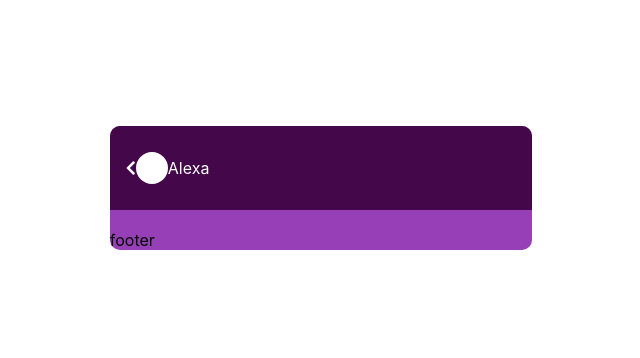
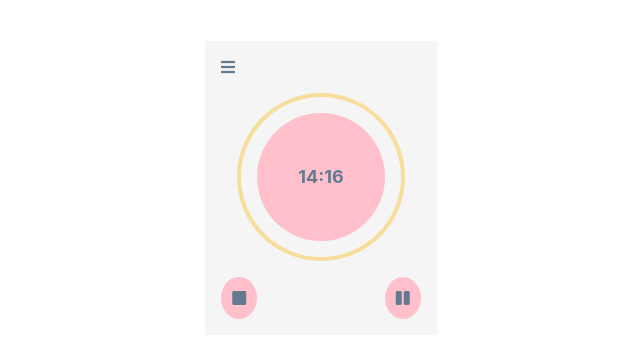
Before and after one commit to BernardoAguayoOrtega/DailyUi, a React (Create React App) app: page / in a window 1280 px wide. Shown: the part 172-530 px from the top of the page, without its empty margins (319-959 px from the left). Built offline with nearby package versions, Linux system fonts and the light colour scheme.

Commit message:
[finish] finish 014 challenge

```diff
--- /dev/null
+++ b/src/challenges/014/014.css
@@ -0,0 +1,57 @@
+.container{
+  background: whitesmoke;
+  padding: 1rem;
+}
+
+.header-container > i {
+  color:#647A90;
+}
+
+.timer-container{
+  align-items: center;
+  display: flex;
+  justify-content: center;
+  padding: 1rem;
+}
+
+.external-wheel {
+  align-self: center;
+  border-radius: 100%;
+  border: #F8DD9B 4px solid;
+  display: flex;
+  justify-content: center;
+  height: 10rem;
+  width: 10rem;
+}
+
+.internal-wheel {
+  align-self: center;
+  background-color: pink;
+  border-radius: 100%;
+  display: flex;
+  justify-content: center;
+  height: 8rem;
+  width: 8rem;
+}
+
+.numbers{
+  align-self: center;
+  color:#647A90;
+  display: flex;
+  font-size: large;
+  font-weight: bold;
+  justify-content: center;
+}
+
+.footer-container{
+  align-items: center;
+  display: flex;
+  justify-content: space-between;
+}
+
+.button {
+  background-color:pink;
+  border-radius: 100%;
+  color: #647A90;
+  padding: .7rem;
+}
--- /dev/null
+++ b/src/challenges/014/014.md
@@ -0,0 +1,7 @@
+#
+Countdown Timer
+
+## description:
+Design a Countdown Timer. Is it for an app? An interface for an oven? A sport related countdown? A launch countdown for NASA?
+### inspiration:
+https://dribbble.com/shots/12024270-Countdown-Timer-DailyUI014/attachments/3653721?mode=media
--- /dev/null
+++ b/src/challenges/014/index.tsx
@@ -0,0 +1,52 @@
+import React, { ReactElement } from 'react';
+
+import './014.css';
+
+const Header: React.FC = (): ReactElement => {
+	return (
+		<div className='header-container'>
+			<i className='fas fa-bars'></i>
+		</div>
+	);
+};
+
+interface timer {
+	numbers: string;
+}
+
+const Timer: React.FC<timer> = ({ numbers }): ReactElement => {
+	return (
+		<div className='timer-container'>
+			<div className='external-wheel'>
+				<div className='internal-wheel'>
+					<div className='numbers'>{numbers}</div>
+				</div>
+			</div>
+		</div>
+	);
+};
+
+const Footer: React.FC = (): ReactElement => {
+	return (
+		<div className='footer-container'>
+			<div className='left-button button'>
+				<i className='fas fa-square'></i>
+			</div>
+			<div className='right-button button'>
+			<i className="fas fa-pause"></i>
+			</div>
+		</div>
+	);
+};
+
+export const Countdown: React.FC = (): ReactElement => {
+	return (
+		<div className='container'>
+			<Header />
+			<Timer numbers='14:16' />
+			<Footer />
+		</div>
+	);
+};
+
+export default Countdown;
--- a/src/components/App/index.tsx
+++ b/src/components/App/index.tsx
@@ -1,11 +1,11 @@
 import React from 'react'
 import './App.css';
-import DirectMessage from '../../challenges/013'
+import Countdown from '../../challenges/014'
 
 const App:React.FC = () => {
   return (
     <div className='app' >
-      <DirectMessage />
+      <Countdown />
     </div>
   );
 }
```
